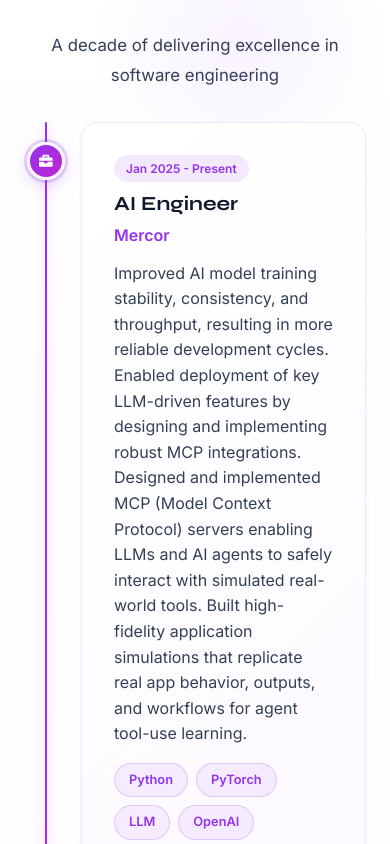
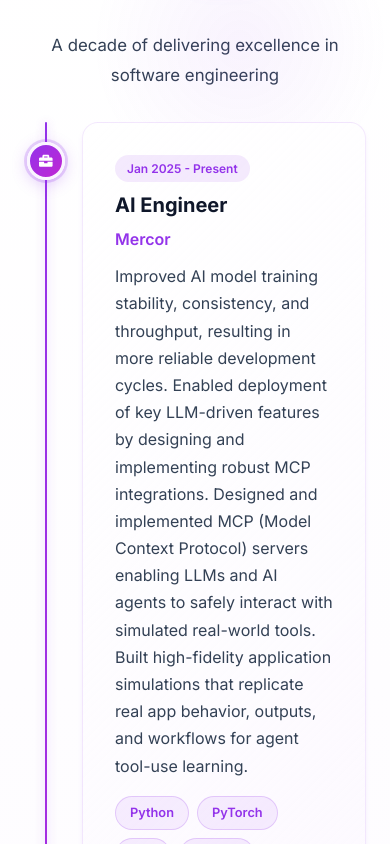
Before and after one commit to DevOlagunju/Devolagunju.github.io, a React (Vite) app: page / in a window 390 px wide. Shown: the part 5740-6584 px from the top of the page. Built offline with nearby package versions, Linux system fonts and the light colour scheme; a web font is replaced by a local one.

Commit message:
Prevent timeline job titles from clipping descenders like g.
Use a two-column grid so icons never overlap text, switch titles to Inter with proper line-height, and remove scale transforms on timeline entries.

```diff
--- a/src/components/Experience.jsx
+++ b/src/components/Experience.jsx
@@ -51,9 +51,9 @@ const Experience = () => {
             <motion.div
               key={index}
               className="timeline-item"
-              initial={{ opacity: 0, y: 24 }}
-              animate={isInView ? { opacity: 1, y: 0 } : {}}
-              transition={{ duration: 0.7, delay: index * 0.15, ease: [0.22, 1, 0.36, 1] }}
+              initial={{ opacity: 0 }}
+              animate={isInView ? { opacity: 1 } : {}}
+              transition={{ duration: 0.6, delay: index * 0.12, ease: [0.22, 1, 0.36, 1] }}
             >
               <div className="timeline-icon">
                 <FaBriefcase />
--- a/src/styles/App.css
+++ b/src/styles/App.css
@@ -2054,8 +2054,11 @@ Color Alternation Pattern:
 }
 
 .timeline-item {
-    position: relative;
-    padding-left: calc(var(--timeline-rail) + (var(--timeline-icon-size) / 2) + 1.25rem);
+    display: grid;
+    grid-template-columns: calc(var(--timeline-rail) * 2) minmax(0, 1fr);
+    column-gap: 1.25rem;
+    align-items: start;
+    padding-left: 0;
     padding-bottom: 3rem;
 }
 
@@ -2064,10 +2067,15 @@ Color Alternation Pattern:
 }
 
 .timeline-icon {
-    position: absolute;
-    left: var(--timeline-rail);
-    top: 1.5rem;
-    transform: translateX(-50%);
+    position: relative;
+    left: auto;
+    top: auto;
+    transform: none;
+    justify-self: center;
+    align-self: start;
+    margin-top: 1.5rem;
+    grid-column: 1;
+    grid-row: 1;
     width: var(--timeline-icon-size);
     height: var(--timeline-icon-size);
     display: flex;
@@ -2108,6 +2116,8 @@ Color Alternation Pattern:
 }
 
 .timeline-content {
+    grid-column: 2;
+    grid-row: 1;
     background: var(--bg-primary);
     padding: 2rem;
     border-radius: 16px;
@@ -2117,16 +2127,22 @@ Color Alternation Pattern:
     position: relative;
     z-index: 2;
     min-width: 0;
+    overflow: visible;
 }
 
 .timeline-content h3 {
+    font-family: var(--font-family);
     font-size: 1.25rem;
     font-weight: 700;
-    line-height: 1.35;
+    line-height: 1.5;
+    letter-spacing: normal;
     color: var(--text-primary);
     margin-bottom: 0.35rem;
     white-space: normal;
     word-break: normal;
+    overflow: visible;
+    transform: none;
+    padding-bottom: 0.1em;
 }
 
 .timeline-content::before {
@@ -2155,7 +2171,17 @@ Color Alternation Pattern:
     color: var(--primary-color);
     font-weight: 600;
     font-size: 1rem;
+    line-height: 1.45;
+    letter-spacing: normal;
     margin-bottom: 0.75rem;
+    overflow: visible;
+}
+
+.timeline-content p {
+    color: var(--text-secondary);
+    margin-bottom: 1rem;
+    line-height: 1.7;
+    overflow: visible;
 }
 
 .timeline-header {
@@ -2197,11 +2223,6 @@ Color Alternation Pattern:
     font-weight: 600;
     margin-bottom: 1rem;
     border: 1px solid rgba(147, 51, 234, 0.2);
-}
-
-.timeline-content p {
-    color: var(--text-secondary);
-    margin-bottom: 1rem;
 }
 
 .timeline-tags {
@@ -3441,12 +3462,12 @@ Color Alternation Pattern:
     }
 
     .timeline-item {
-        padding-left: calc(var(--timeline-rail) + (var(--timeline-icon-size) / 2) + 1rem);
+        column-gap: 0.875rem;
     }
 
     .timeline-icon {
         font-size: 0.85rem;
-        top: 1.25rem;
+        margin-top: 1.25rem;
     }
 
     .timeline-marker {
--- a/src/styles/animations-pro.css
+++ b/src/styles/animations-pro.css
@@ -330,12 +330,11 @@
 }
 
 .timeline-animated .timeline-icon {
-  transition: box-shadow 0.4s, transform 0.4s;
+  transition: box-shadow 0.4s;
 }
 
 .timeline-animated.in-view .timeline-item:hover .timeline-icon {
   box-shadow: 0 0 20px rgba(147, 51, 234, 0.4);
-  transform: translateX(-50%) scale(1.08);
 }
 
 /* --- Section header accent line --- */
--- a/src/styles/design-heavy.css
+++ b/src/styles/design-heavy.css
@@ -397,10 +397,13 @@
 }
 
 .timeline-content h3 {
-  font-family: var(--font-family-display);
-  font-size: 1.25rem;
-  line-height: 1.35;
-  white-space: normal;
+  font-family: var(--font-family) !important;
+  font-size: 1.25rem !important;
+  line-height: 1.5 !important;
+  letter-spacing: normal !important;
+  white-space: normal !important;
+  overflow: visible !important;
+  transform: none !important;
 }
 
 .timeline-period {
--- a/src/styles/polish.css
+++ b/src/styles/polish.css
@@ -390,11 +390,10 @@
 }
 
 .timeline-icon {
-  transition: transform 0.3s ease, box-shadow 0.3s ease;
+  transition: box-shadow 0.3s ease;
 }
 
 .timeline-item:hover .timeline-icon {
-  transform: translateX(-50%) scale(1.08);
   box-shadow: 0 0 20px rgba(147, 51, 234, 0.3);
 }
 
```
